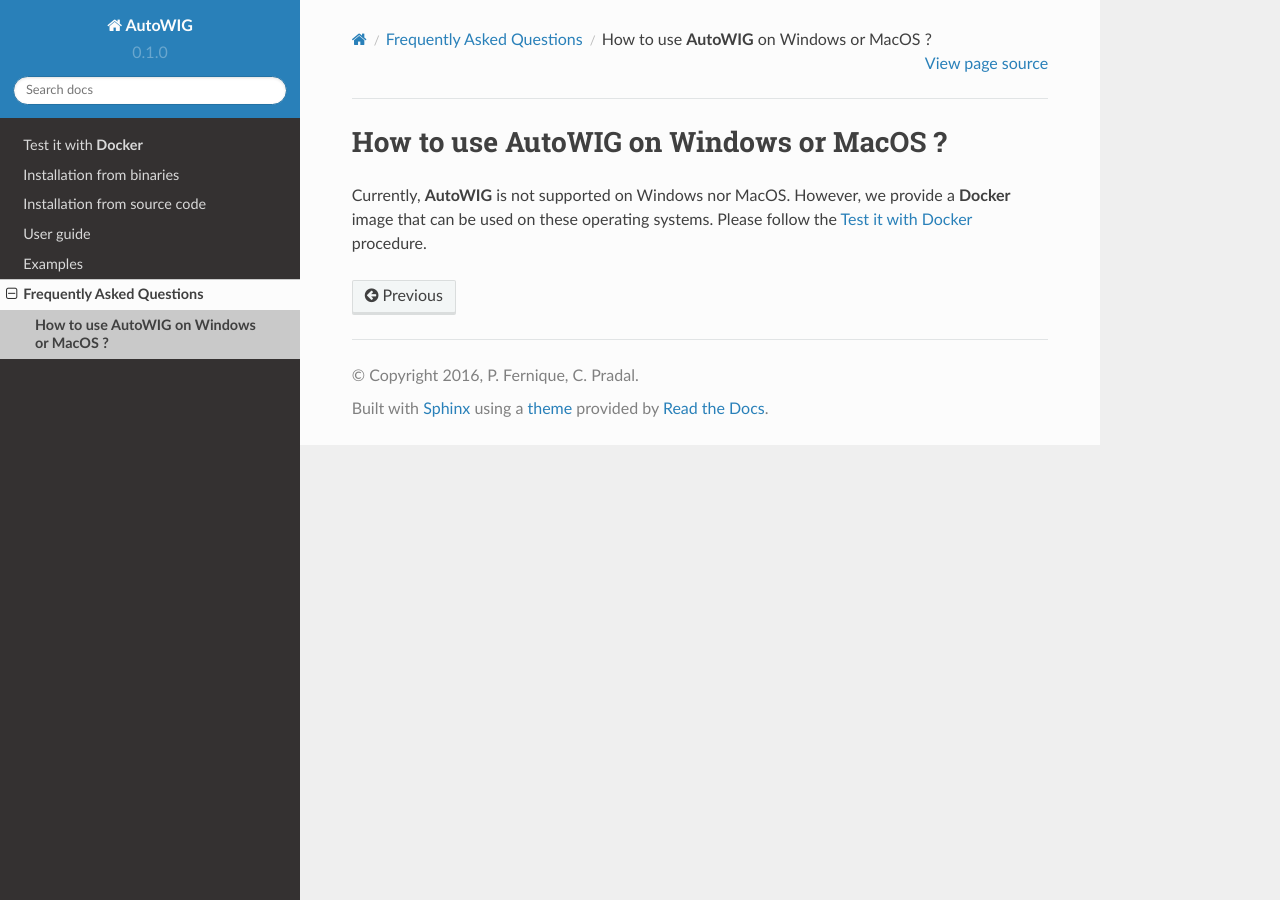
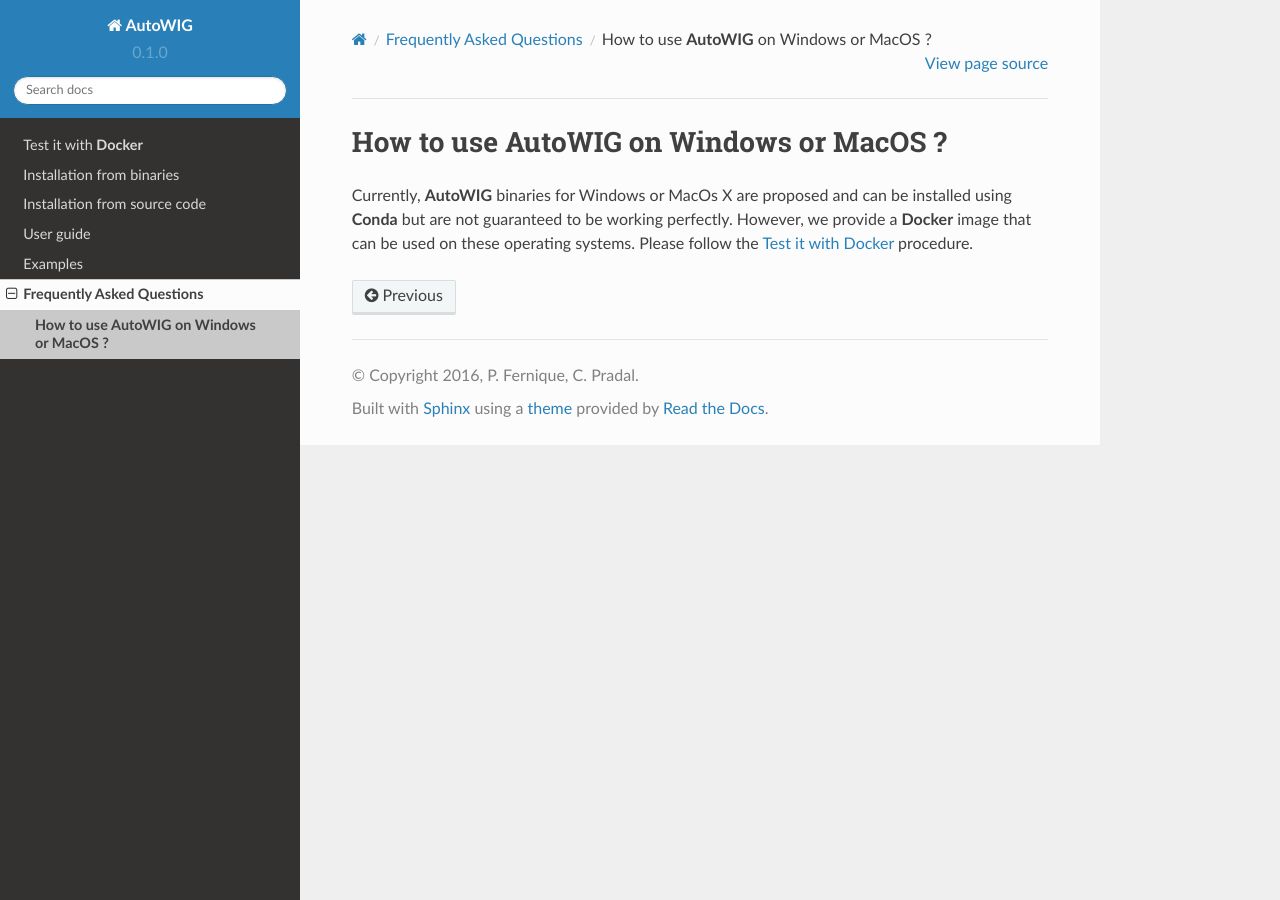
Before and after one commit to StatisKit/AutoWIG, a Sphinx documentation site: the page built from doc/faq/how_to_windows_macos.rst, in a window 1280 px wide. Built offline with Sphinx 7.4.7 and the Read the Docs theme 2.0.0, drawn with Linux system fonts in a browser that asks for light colours.

Commit message:
Update how_to_windows_macos.rst

```diff
--- a/doc/faq/how_to_windows_macos.rst
+++ b/doc/faq/how_to_windows_macos.rst
@@ -19,6 +19,6 @@
 How to use **AutoWIG** on Windows or MacOS ?
 ============================================
 
-Currently, **AutoWIG** is not supported on Windows nor MacOS.
+Currently, **AutoWIG** binaries for Windows or MacOs X are proposed and can be installed using **Conda** but are not guaranteed to be working perfectly.
 However, we provide a **Docker** image that can be used on these operating systems.
 Please follow the :ref:`using-docker` procedure.
```
